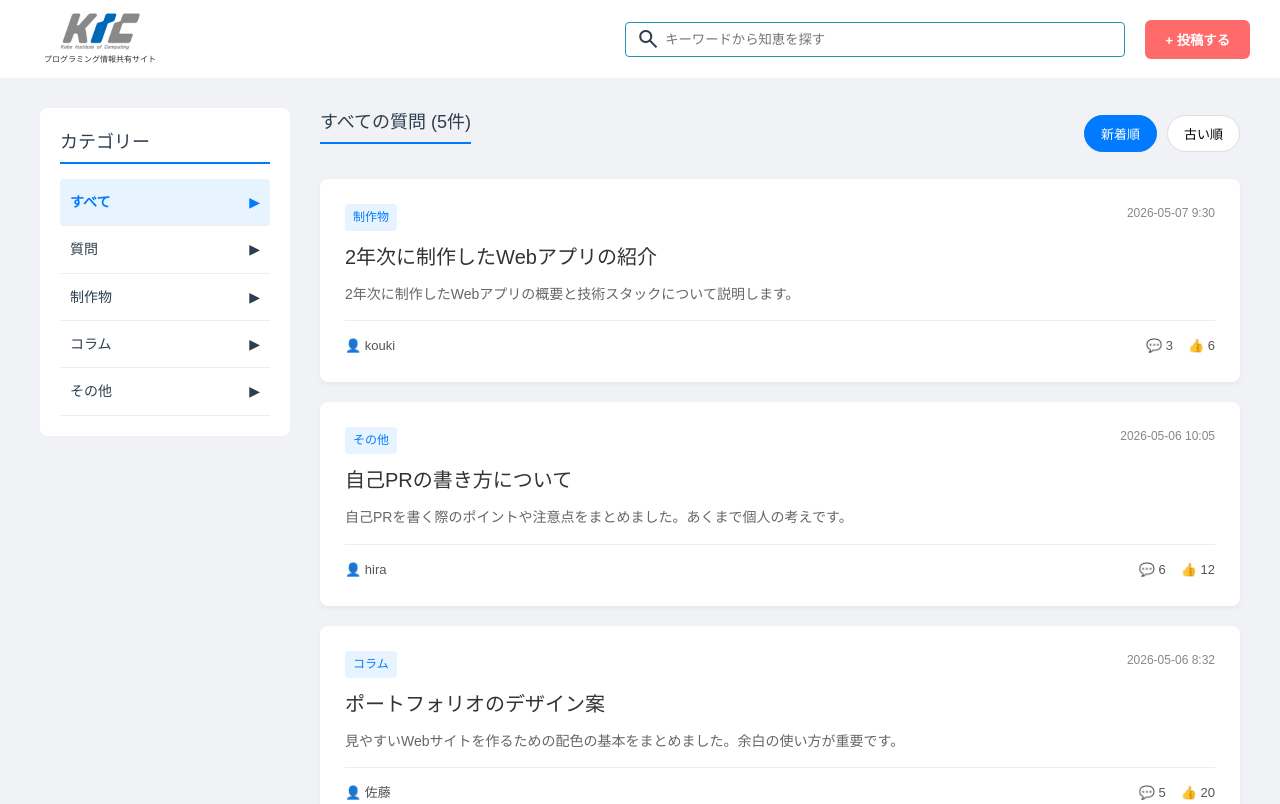
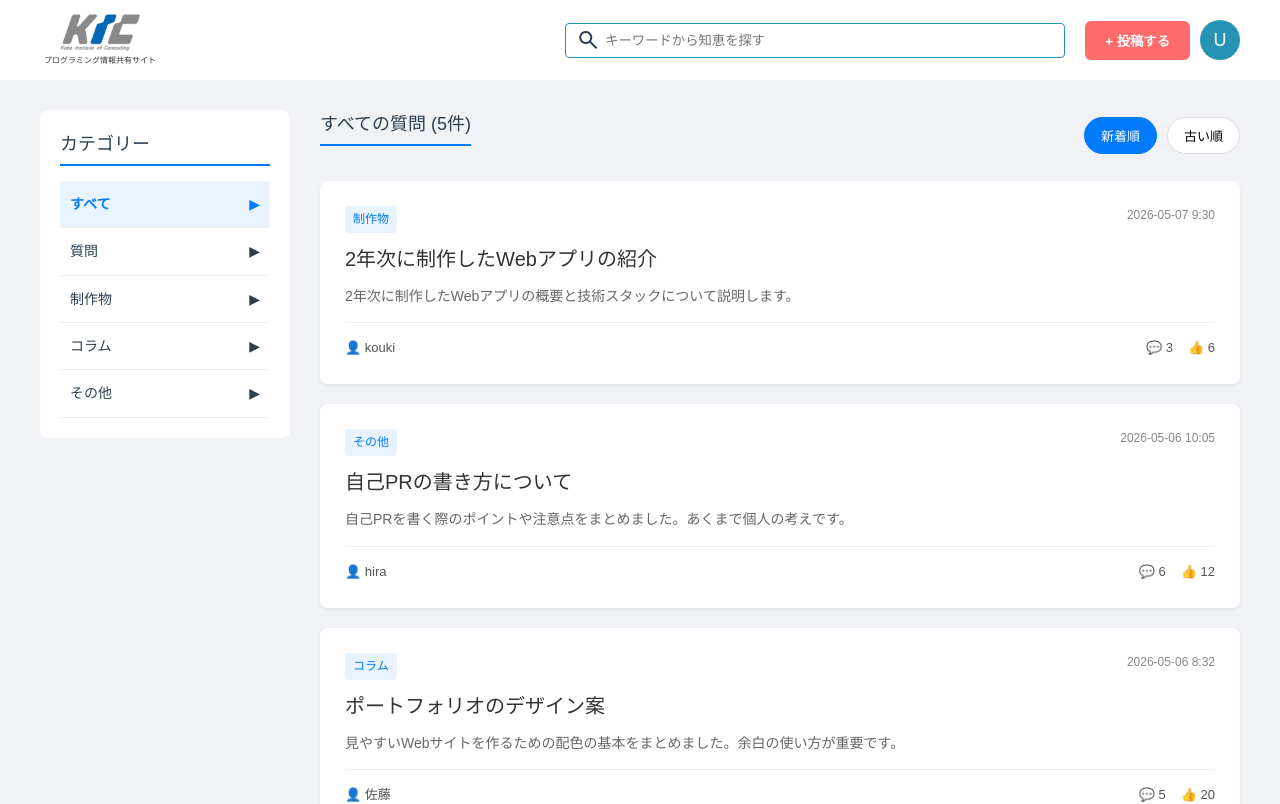
Before and after one commit to C6people/articles, a Vue app in the folder app/: page / in a window 1280 px wide. Shown: the top 804 px of the page. Built offline with nearby package versions, Linux system fonts and the light colour scheme; the HTML template or start-up script is replaced by a standard one.

Commit message:
feat: 共通ヘッダーにプロフィールアイコンとログアウトボタンを設けました

```diff
--- a/app/src/components/CommonHeader.vue
+++ b/app/src/components/CommonHeader.vue
@@ -3,6 +3,7 @@ import { useRouter } from 'vue-router';
 
 const router = useRouter();
 
+// -------------------------------------------------------
 // 投稿ボタンがクリックされたときの処理0507
 const handlePostClick = () => {
     router.push('/post'); // 投稿画面のパスを指定
@@ -18,7 +19,20 @@ const handleSearch = (event: Event) => {
     // URLを /?q=キーワード に書き換えて移動する
     router.push({ path: '/', query: { q: target.value } });
 };
+// -------------------------------------------------------
 
+// ----- プロフィール編集とログアウトの関数を追加0508 --------
+const goToEdit = () => {
+    console.log("編集画面へ移動");
+    // router.push('/profile/edit');
+};
+
+const handleLogout = () => {
+    console.log("ログアウト処理実行");
+    alert("ログアウトしました");
+    router.push('/login'); // ログイン画面へ飛ばす
+};
+// ----------------------------------------------------
 
 </script>
 <template>
@@ -44,6 +58,23 @@ const handleSearch = (event: Event) => {
                     </div>
                     <button class="post-button" @click="handlePostClick">+ 投稿する</button>
                 </div>
+
+                <!-- ログアウトボタン0508暫定的---------------- -->
+                <div class="user-menu-container">
+                    <div class="profile-icon">
+                        <div class="color-avatar">
+                            <span>U</span>
+                        </div>
+                    </div>
+
+                    <div class="dropdown-menu">
+                        <button @click="goToEdit">プロフィール編集</button>
+                        <!-- <hr /> -->
+                        <button @click="handleLogout" class="logout-btn">ログアウト</button>
+                    </div>
+                </div>
+                <!-- ↑0508プロフィール用---------------------------- -->
+
             </div>
         </header>
     </div>
@@ -138,4 +169,89 @@ const handleSearch = (event: Event) => {
 .post-button:hover {
     background-color: #2693B4;
 }
+
+/* --------------ログアウトなどのユーザメニュー 0508（イメージなし）----------------*/
+.user-menu-container {
+    position: relative; /* メニューの基準点にする */
+    cursor: pointer;
+    padding: 10px;
+}
+
+/* アイコンを包む枠の設定（サイズを固定する） */
+.profile-icon {
+    width: 40px;
+    height: 40px;
+    border-radius: 50%;
+    overflow: hidden; /* はみ出た部分を隠す（正円） */
+    display: flex;
+    align-items: center;
+    justify-content: center;
+    /* border: 2px solid #fff; */
+}
+
+/* 画像が有効になった時の設定 */
+.profile-icon img {
+    width: 100%;
+    height: 100%;
+    object-fit: cover;
+}
+
+/* 今使っている色付きの丸（イメージなし）デモ用 */
+.color-avatar {
+    width: 100%;
+    height: 100%;
+    background-color: #2693B4; /* 色付きアイコン */
+    color: white;
+    display: flex;
+    align-items: center;
+    justify-content: center;
+    font-weight: bold;
+    font-size: 18px;
+    user-select: none; /* 文字を選択不可にする */
+}
+
+/* メニューの初期状態：隠しておく */
+.dropdown-menu {
+    position: absolute;
+    right: 0;
+    top: 100%;
+    background: white;
+    box-shadow: 0 4px 12px rgba(0,0,0,0.1);
+    border-radius: 8px;
+    min-width: 160px;
+    z-index: 100;
+    /* アニメーション系 */
+    opacity: 0;
+    visibility: hidden;
+    transform: translateY(-10px);
+    transition: all 0.3s ease;
+}
+
+/* ホバーした時の状態 */
+.user-menu-container:hover .dropdown-menu {
+    opacity: 1;
+    visibility: visible;
+    transform: translateY(0);
+}
+
+.dropdown-menu button {
+    display: block;
+    width: 100%;
+    padding: 12px;
+    text-align: left;
+    border: none;
+    background: none;
+    cursor: pointer;
+    transition: all 0.3s ease;
+}
+
+.dropdown-menu button:hover {
+    background-color: #f5f5f5;
+}
+
+.logout-btn {
+    color: red;
+    font-weight: bold;
+}
+/* -------------------------------------------------------- */
 </style>
```
